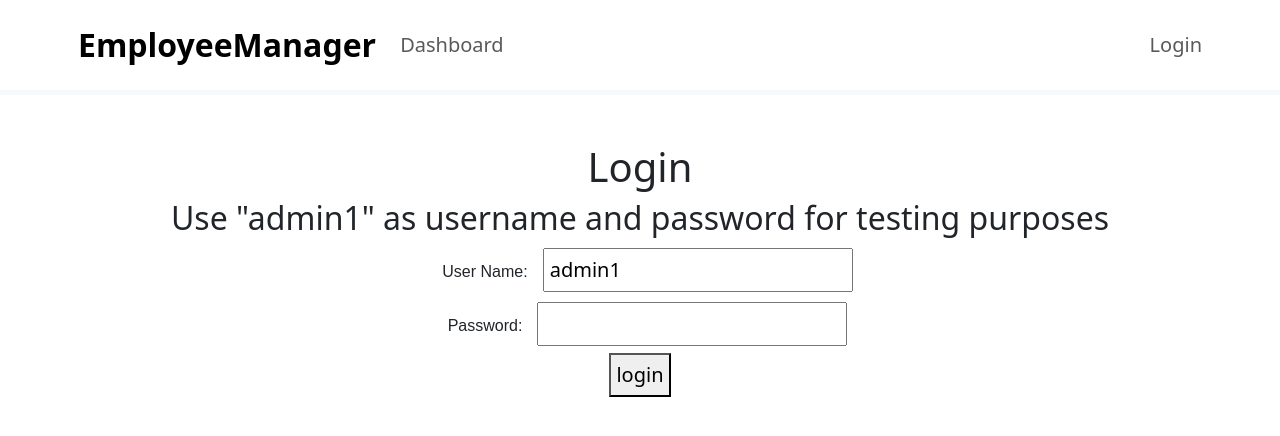
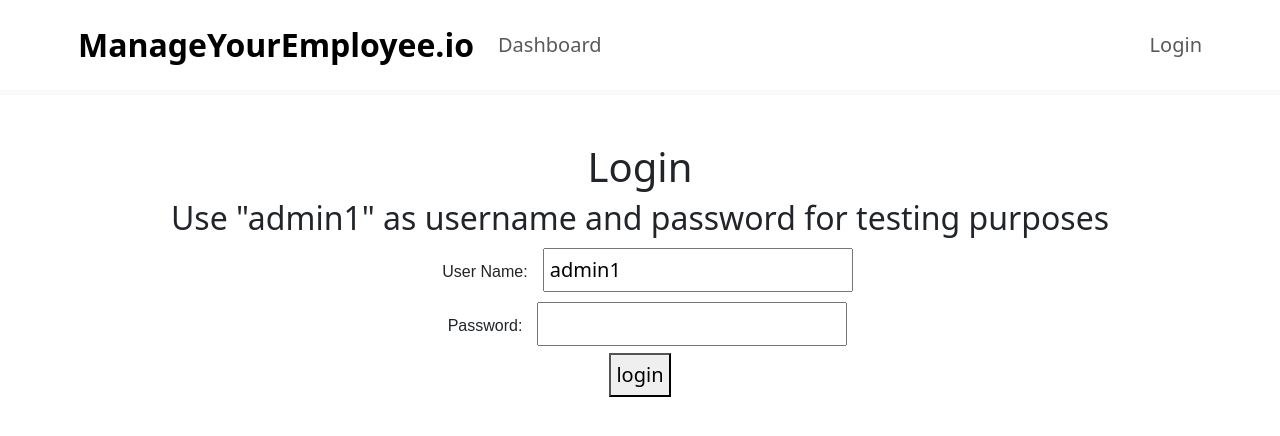
Before and after one commit to aryan4codes/EmployeeManager, a React (Create React App) app: page / in a window 1280 px wide. Shown: the top 436 px of the page. Built offline with nearby package versions, Linux system fonts and the light colour scheme.

Commit message:
chore: Update application name in header and welcome components

```diff
--- a/src/components/Header.jsx
+++ b/src/components/Header.jsx
@@ -17,7 +17,7 @@ export default function HeaderComponent() {
               className="navbar-brand ms-2 fs-2 fw-bold text-black"
               href="/welcome"
             >
-              EmployeeManager
+              ManageYourEmployee.io
             </a>
             <div className="collapse navbar-collapse">
               <ul className="navbar-nav">
--- a/src/components/Welcome.jsx
+++ b/src/components/Welcome.jsx
@@ -34,7 +34,7 @@ export default function WelcomeComponent() {
   // }
   return (
     <div className="Welcome">
-      <h1>Welcome to EmployeeManager , {username}</h1>
+      <h1>Welcome to ManageYourEmployee.io , {username}</h1>
       <div>
         Manage Employees- <Link to="/dashboard">Go here</Link>
       </div>
```
